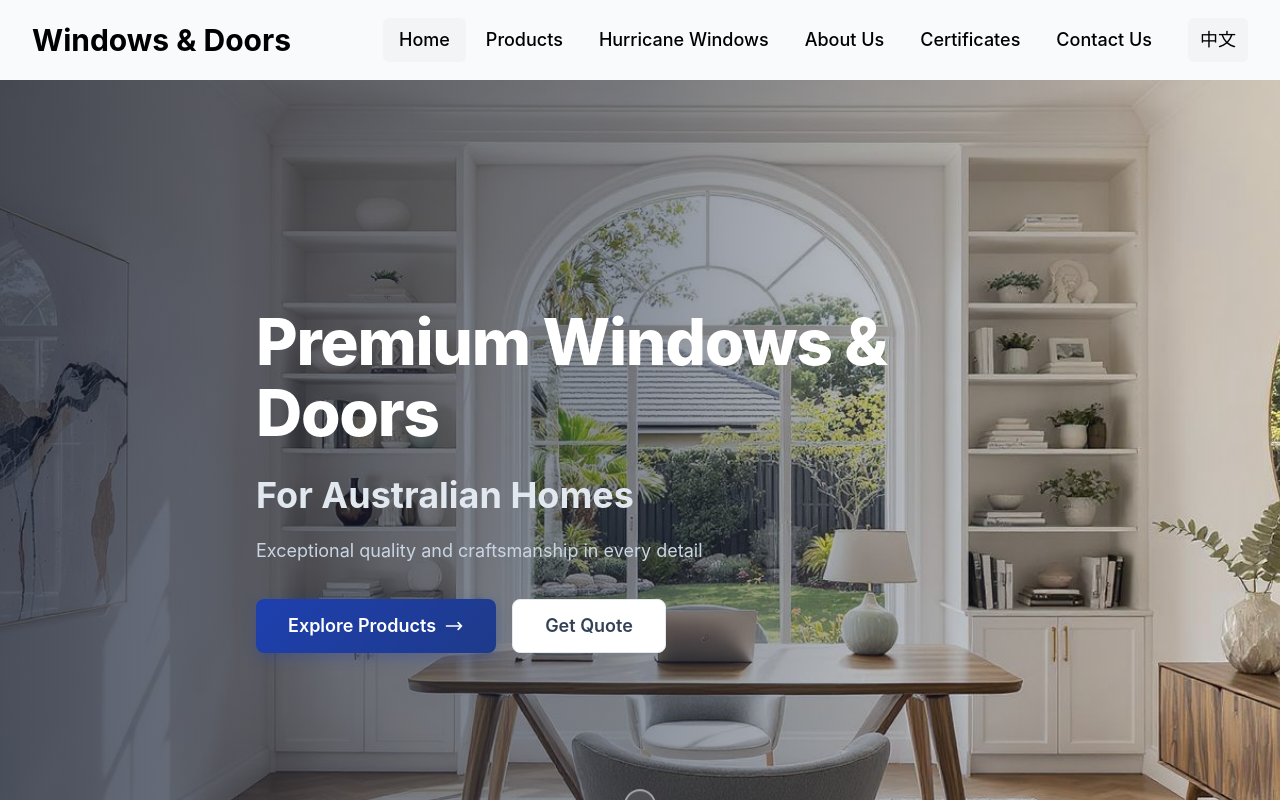
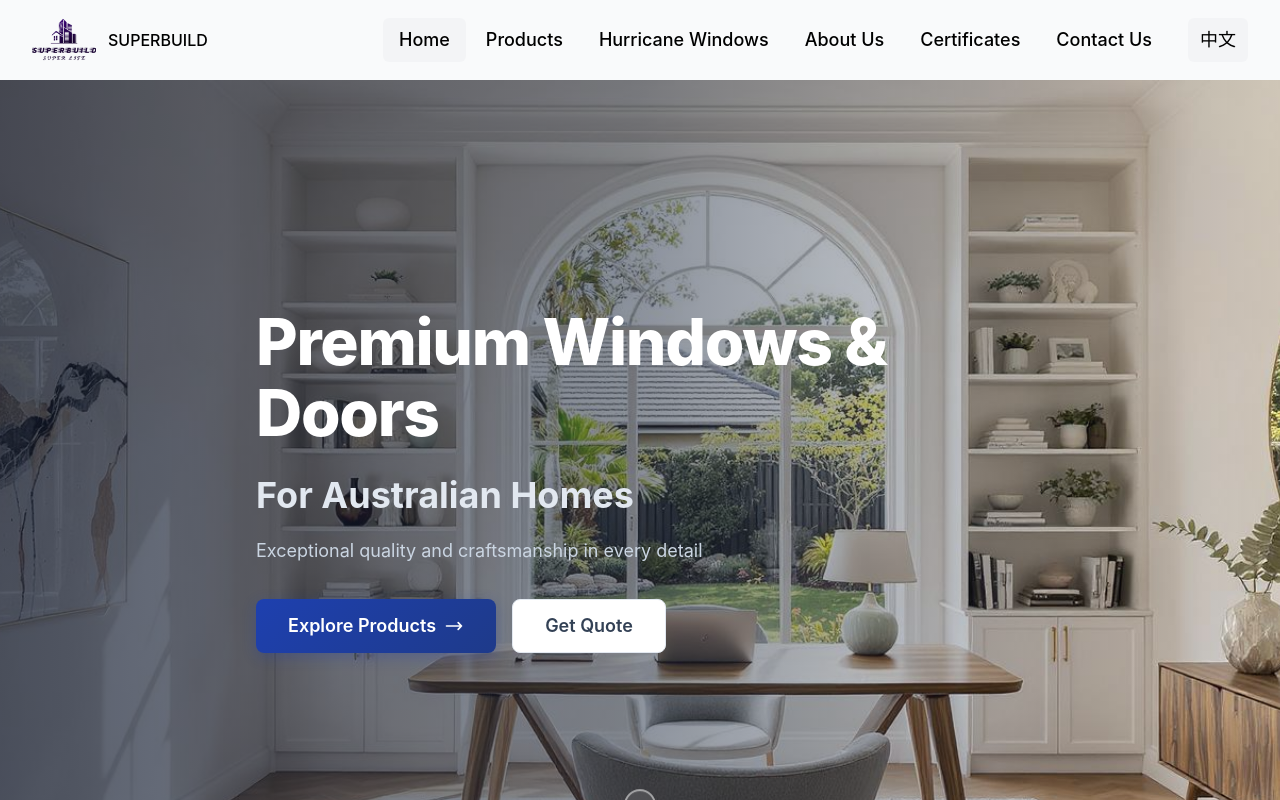
Before and after one commit to sunShineLoveMe/foreign_trade_website, a React (Vite) app: page / in a window 1280 px wide. Shown: the top 800 px of the page. Built offline with nearby package versions, Linux system fonts and the light colour scheme; the HTML template or start-up script is replaced by a standard one.

Commit message:
公司图片logo

```diff
--- a/src/components/FooterBar.jsx
+++ b/src/components/FooterBar.jsx
@@ -15,7 +15,7 @@ import {
             <img
               src="src/assets/footer/logo.png"
               alt="SUPERBUILD Logo"
-              className="w-16 h-16 rounded object-cover shadow-md"
+              className="w-16 h-16 object-cover"
             />
             <span className="text-2xl font-bold text-blue-900">
               SUPERBUILD
--- a/src/components/Navbar.jsx
+++ b/src/components/Navbar.jsx
@@ -42,14 +42,20 @@ const Navbar = () => {
       <div className="max-w-7xl mx-auto px-4 sm:px-6 lg:px-8">
         <div className="flex justify-between items-center h-20">
           {/* Logo */}
-          <div className="flex items-center">
+          <div className="flex items-center gap-3">
+            <img
+              src="src/assets/footer/logo.png"
+              alt="SUPERBUILD Logo"
+              className="w-16 h-16 object-cover"
+            />
             <Link
               to="/"
-              className={`text-3xl font-bold ${
+              className={`text-2xl font-bold flex flex-col ${
                 isScrolled ? 'text-slate-900' : 'text-black'
               }`}
             >
-              Windows & Doors
+              <span className="text-base font-medium">SUPERBUILD</span>
+              {/* <span className="text-sm opacity-75">Windows & Doors</span> */}
             </Link>
           </div>
 
```
